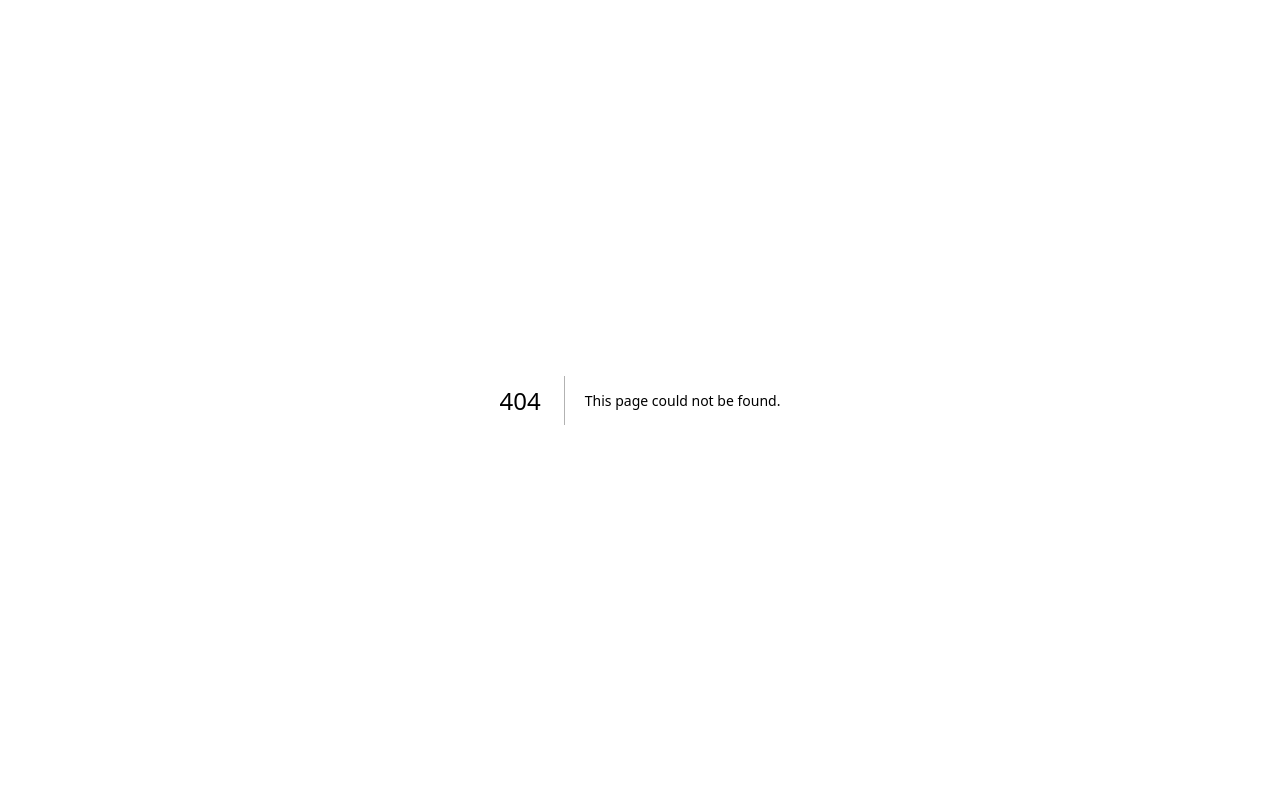
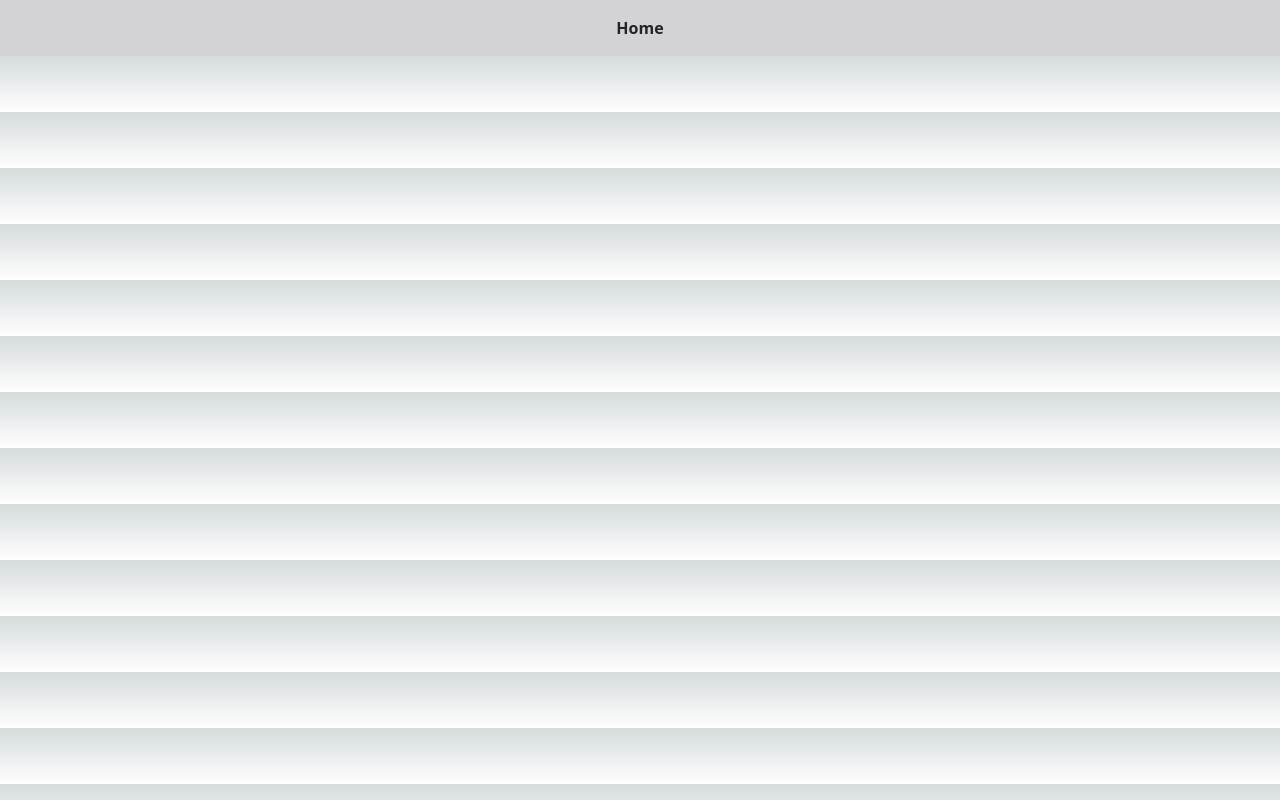
Before and after one commit to jxcobdb/minecraft_wiki, a Next.js app: page /Home in a window 1280 px wide. Before the commit this address had no page. Built offline with nearby package versions, Linux system fonts and the light colour scheme; a web font is replaced by a local one.

Commit message:
bekgrand

```diff
--- /dev/null
+++ b/src/pages/Home.tsx
@@ -0,0 +1,8 @@
+import Navbar from "@/components/Navbar";
+import React from "react";
+
+const MainPage = () => {
+  return <Navbar />;
+};
+
+export default MainPage;
```
